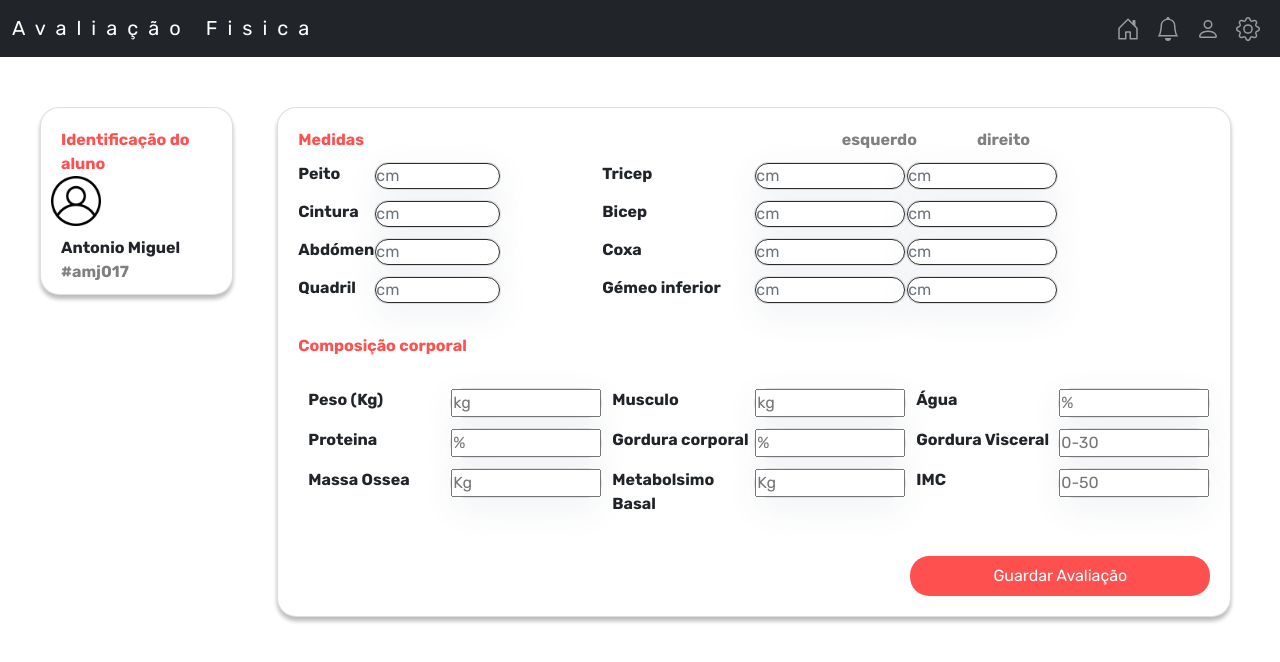
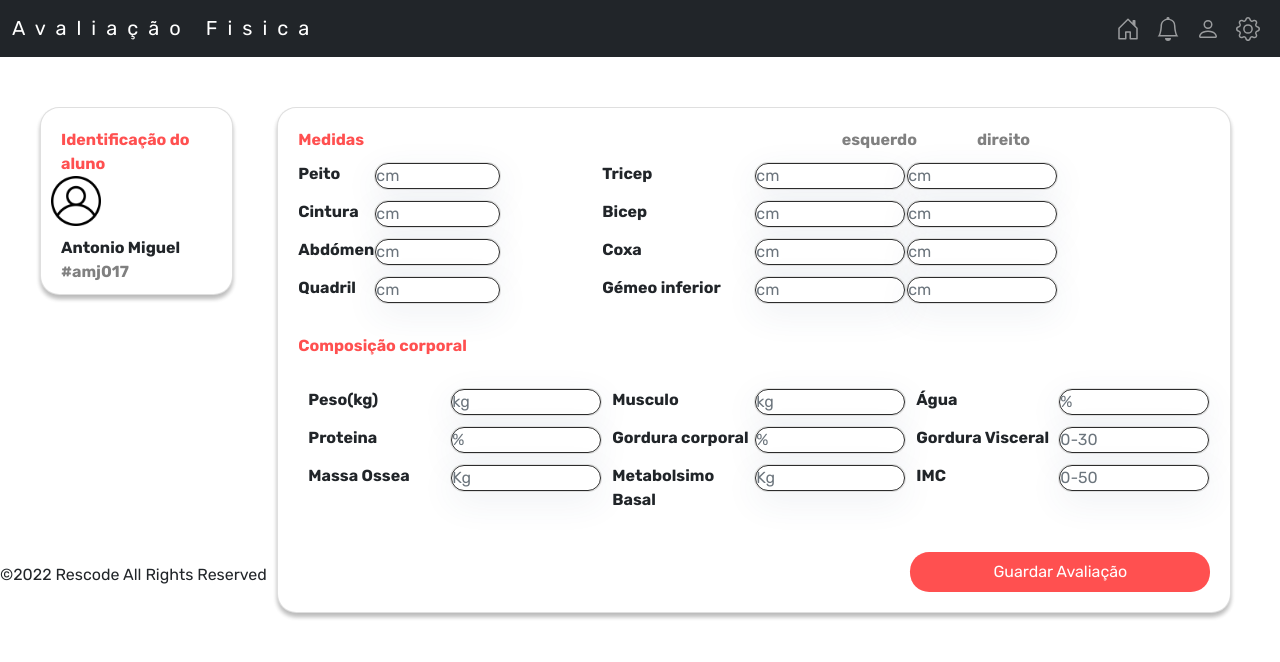
Before and after one commit to joaocastro2002/web_gymapp, an Angular app: page /treinador/criarAvaliacao in a window 1280 px wide. Shown: the top 662 px of the page. Built offline with nearby package versions, Linux system fonts and the light colour scheme.

Commit message:
..footer

```diff
--- a/src/app/app.module.ts
+++ b/src/app/app.module.ts
@@ -52,6 +52,7 @@ import { BotaoAvaliacaoComponent } from './calendario-desafio-avaliacao/botao-av
 import { CalendarioComponent } from './calendario-desafio-avaliacao/calendario/calendario.component';
 import { SetaEsquerdaComponent } from './calendario-desafio-avaliacao/seta-esquerda/seta-esquerda.component';
 import { SetaDireitaComponent } from './calendario-desafio-avaliacao/seta-direita/seta-direita.component';
+import { FooterComponent } from './footer/footer.component';
 
 
 
@@ -110,6 +111,7 @@ import { SetaDireitaComponent } from './calendario-desafio-avaliacao/seta-direit
     CalendarioComponent,
     SetaEsquerdaComponent,
     SetaDireitaComponent,
+    FooterComponent,
 
 
   ],
--- /dev/null
+++ b/src/app/footer/footer.component.css
@@ -0,0 +1,15 @@
+.copy {
+  display: flex;
+  justify-content: center;
+
+
+}
+.copy p {
+  padding: 0px;
+  display: flex;
+  align-items: center;
+  display: flex;
+  justify-content: center;
+  margin: 0px;
+  color: grey;
+}
--- /dev/null
+++ b/src/app/footer/footer.component.html
@@ -0,0 +1 @@
+<p>&copy;2022 Rescode All Rights Reserved</p>
--- /dev/null
+++ b/src/app/footer/footer.component.ts
@@ -0,0 +1,15 @@
+import { Component, OnInit } from '@angular/core';
+
+@Component({
+  selector: 'app-footer',
+  templateUrl: './footer.component.html',
+  styleUrls: ['./footer.component.css']
+})
+export class FooterComponent implements OnInit {
+
+  constructor() { }
+
+  ngOnInit(): void {
+  }
+
+}
--- a/src/app/treinador/criar-avaliacao-fisica/criar-avaliacao-fisica.component.html
+++ b/src/app/treinador/criar-avaliacao-fisica/criar-avaliacao-fisica.component.html
@@ -10,6 +10,8 @@
     <app-criar-medidas></app-criar-medidas>
   </div>
 
+</div>
 
-
+<div class="row">
+  <app-footer></app-footer>
 </div>
--- a/src/app/treinador/criar-avaliacao-fisica/criar-medidas/criar-medidas.component.html
+++ b/src/app/treinador/criar-avaliacao-fisica/criar-medidas/criar-medidas.component.html
@@ -62,11 +62,11 @@
 
         <div class="row first2">
           <div class="col-sm-2">
-            <p>Peso (Kg)</p>
+            <p>Peso(kg)</p>
           </div>
           <div class="col-sm-2">
             <div class="card">
-              <input type="text" name="Peso " id="name" placeholder="kg" />
+              <input class="form-control" type="text" name="Peso " id="name" placeholder="kg" />
             </div>
           </div>
           <div class="col-sm-2">
@@ -74,7 +74,7 @@
           </div>
           <div class="col-sm-2">
             <div class="card">
-              <input type="text" name="Musculo" id="name" placeholder="kg" />
+              <input class="form-control" type="text" name="Musculo" id="name" placeholder="kg" />
             </div>
           </div>
           <div class="col-sm-2">
@@ -82,7 +82,7 @@
           </div>
           <div class="col-sm-2">
             <div class="card">
-              <input type="text" name="Agua" id="name" placeholder="%" />
+              <input class="form-control" type="text" name="Agua" id="name" placeholder="%" />
             </div>
           </div>
         </div>
@@ -93,7 +93,7 @@
           </div>
           <div class="col-sm-2">
             <div class="card">
-              <input type="text" name="Proteina" id="name" placeholder="%" />
+              <input class="form-control" type="text" name="Proteina" id="name" placeholder="%" />
             </div>
           </div>
           <div class="col-sm-2">
@@ -101,7 +101,7 @@
           </div>
           <div class="col-sm-2">
             <div class="card">
-              <input type="text" name="Gorduracorporal" id="name" placeholder="%" />
+              <input class="form-control" type="text" name="Gorduracorporal" id="name" placeholder="%" />
             </div>
           </div>
           <div class="col-sm-2">
@@ -109,7 +109,7 @@
           </div>
           <div class="col-sm-2">
             <div class="card">
-              <input type="text" name="Gordura-Visceral" id="name" placeholder="0-30" />
+              <input class="form-control" type="text" name="Gordura-Visceral" id="name" placeholder="0-30" />
             </div>
           </div>
         </div>
@@ -120,7 +120,7 @@
           </div>
           <div class="col-sm-2">
             <div class="card">
-              <input type="text" name="Massa-Ossea" id="name" placeholder="Kg" />
+              <input class="form-control" type="text" name="Massa-Ossea" id="name" placeholder="Kg" />
             </div>
           </div>
           <div class="col-sm-2">
@@ -128,7 +128,7 @@
           </div>
           <div class="col-sm-2">
             <div class="card">
-              <input type="text" name="Metabolsimo-Basal" id="name" placeholder="Kg" />
+              <input class="form-control" type="text" name="Metabolsimo-Basal" id="name" placeholder="Kg" />
             </div>
           </div>
           <div class="col-sm-2">
@@ -136,7 +136,7 @@
           </div>
           <div class="col-sm-2">
             <div class="card">
-              <input type="text" name="IMC" id="name" placeholder="0-50" />
+              <input class="form-control" type="text" name="IMC" id="name" placeholder="0-50" />
             </div>
           </div>
         </div>
@@ -148,5 +148,6 @@
         </div>
       </div>
     </form>
+
   </div>
 </div>
```
Also changed, not shown: 1 other file (tests, documents, lock files or other folders).
